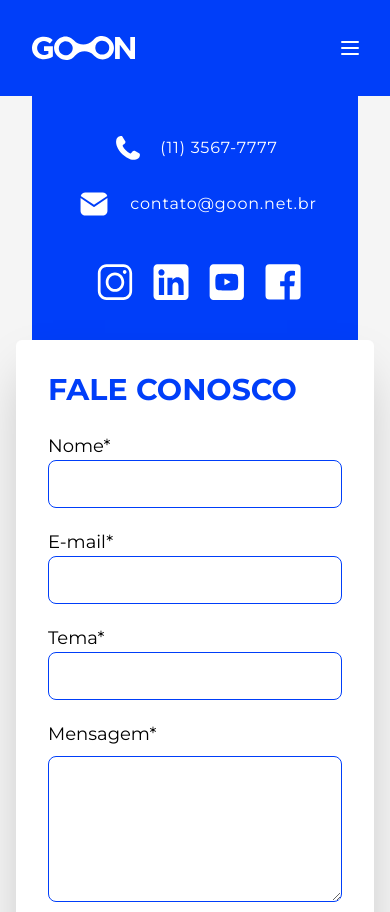
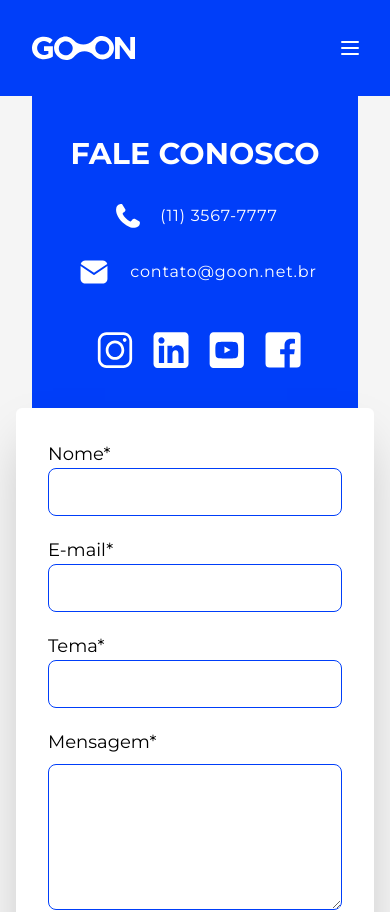
Before and after one commit to go-on-net-br/goon-website, a Next.js app: page /contato in a window 390 px wide. Shown: the top 912 px of the page. Built offline with nearby package versions, Linux system fonts and the light colour scheme.

Commit message:
fix mobile contact screen bottom

```diff
--- a/src/app/contato/page.tsx
+++ b/src/app/contato/page.tsx
@@ -12,7 +12,7 @@ export const metadata: Metadata = {
 function TalkToUsForm() {
   return (
     <div className="w-full rounded-md bg-white p-8 shadow-2xl xl:absolute xl:-top-[175px] xl:right-0 xl:w-[712px] xl:rounded-none">
-      <h1 className=" mb-6 text-3xl font-bold uppercase text-primary xl:text-5xl">
+      <h1 className=" mb-6 hidden text-3xl font-bold uppercase text-primary xl:block xl:text-5xl">
         Fale conosco
       </h1>
       <div className="text-lg">
@@ -25,6 +25,9 @@ function TalkToUsForm() {
 function ContactInfo() {
   return (
     <div className="flex flex-col items-center gap-8 py-10 xl:w-2/5 xl:items-start xl:py-0">
+      <p className="text-3xl font-bold uppercase text-white xl:hidden">
+        Fale conosco
+      </p>
       <div className="flex items-center gap-4 tracking-wider text-white">
         <Image
           src={phoneIcon}
@@ -58,7 +61,7 @@ export default function Contato() {
         </section>
       </div>
       <div className="mx-8 flex w-full flex-col items-center xl:hidden">
-        <section className="mx-4 h-full w-full bg-primary sm:w-3/5">
+        <section className="mx-4 h-[950px] w-full max-w-[570px] bg-primary">
           <ContactInfo />
           <div className="absolute left-0 w-screen px-4">
             <TalkToUsForm />
```
